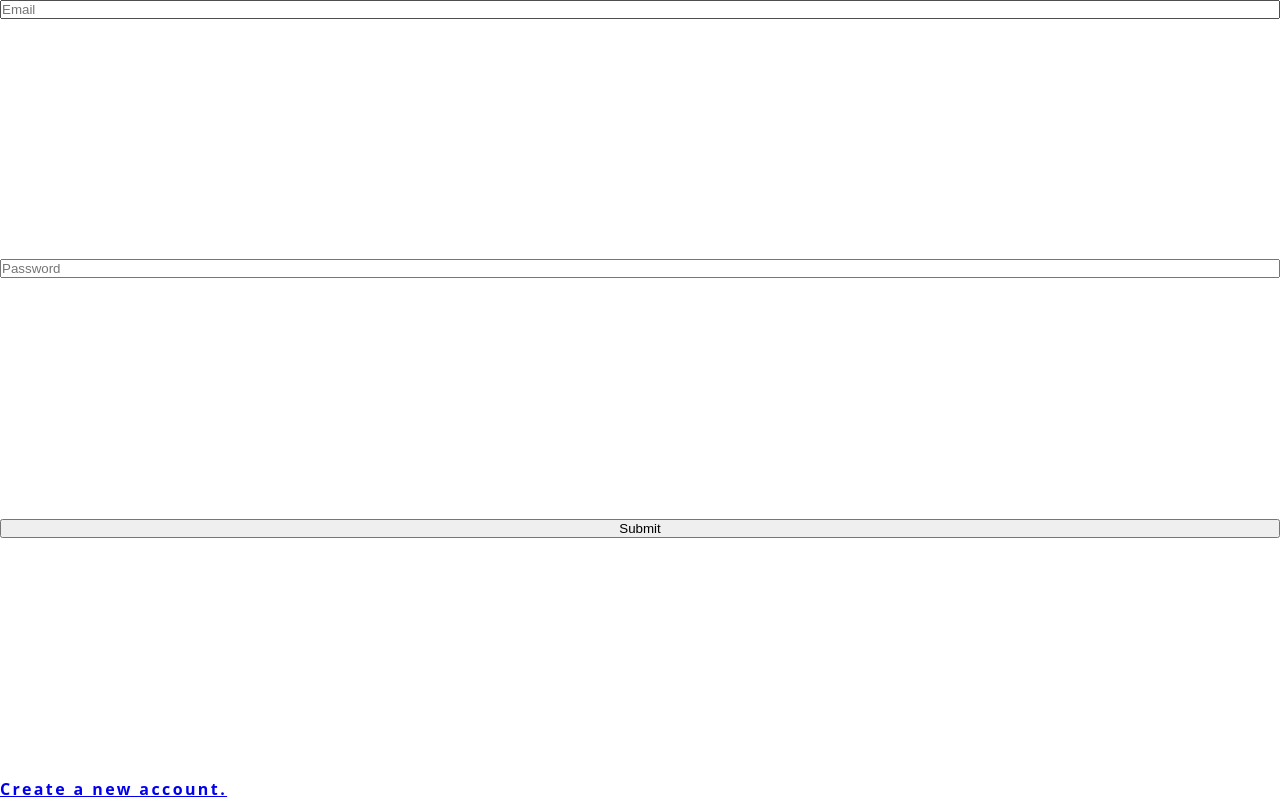
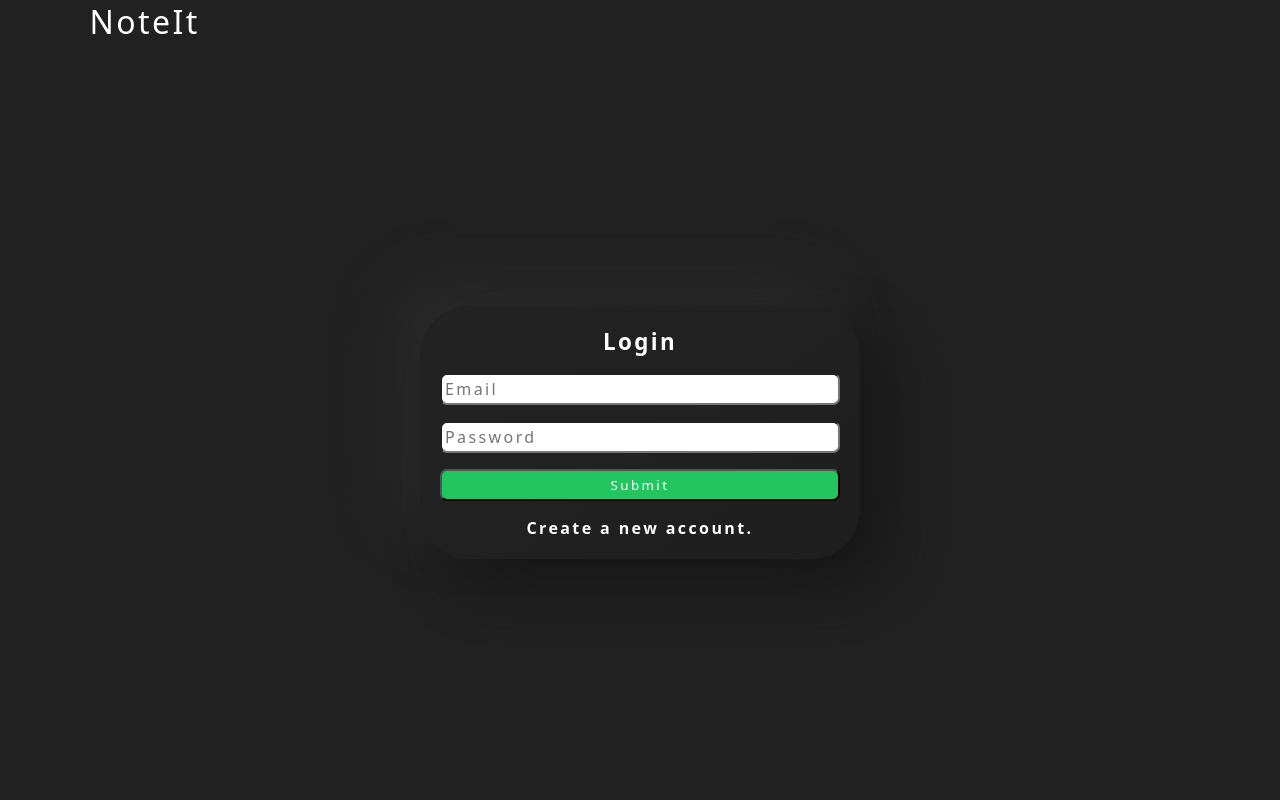
Before and after one commit to Siddhant51/note-it-frontend, a React (Create React App) app: page /login in a window 1280 px wide. Built offline with nearby package versions, Linux system fonts and the light colour scheme; the HTML template or start-up script is replaced by a standard one.

Commit message:
Login, Register css

```diff
--- a/src/components/Create.js
+++ b/src/components/Create.js
@@ -51,7 +51,7 @@ const Create = ({
   };
 
   return (
-    <form onSubmit={handleSubmit}>
+    <form className="inner" onSubmit={handleSubmit}>
       <div className={theme == "Dark" ? "light-input" : "dark-input"}>
         <select
           className={
--- a/src/components/Topbar.js
+++ b/src/components/Topbar.js
@@ -15,12 +15,28 @@ const Topbar = ({ openCreateModal, setToken, theme, setTheme }) => {
         {theme == "Dark" ? (
           <BsFillSunFill
             className="btn-light"
-            onClick={() => setTheme("Light")}
+            onClick={() => {
+              setTheme("Light");
+              localStorage.setItem("theme", "Light");
+            }}
           />
         ) : (
-          <BiSolidMoon className="btn-dark" onClick={() => setTheme("Dark")} />
+          <BiSolidMoon
+            className="btn-dark"
+            onClick={() => {
+              setTheme("Dark");
+              localStorage.setItem("theme", "Dark");
+            }}
+          />
         )}
-        <div onClick={() => setToken()} className="logout-button">
+        <div
+          onClick={() => {
+            setToken();
+            localStorage.removeItem("token");
+            localStorage.removeItem("theme");
+          }}
+          className="logout-button"
+        >
           Logout
         </div>
       </div>
--- a/src/components/Update.js
+++ b/src/components/Update.js
@@ -86,7 +86,7 @@ const Update = ({
   };
 
   return (
-    <form onSubmit={handleSubmit}>
+    <form className="inner" onSubmit={handleSubmit}>
       <div className={theme == "Dark" ? "light-input" : "dark-input"}>
         <select
           className={
--- a/src/index.css
+++ b/src/index.css
@@ -1,6 +1,8 @@
 *{
   margin: 0;
   padding: 0;
+  letter-spacing: 0.15rem;
+  font-family:var(--font-family);
 }
 
 :root {
@@ -15,9 +17,62 @@
   --background-dark: #212121;
   --font-dark: black;
   --font-light: #ffffff;
-  --create-color: #28a745;
-  --update-color: #17a2b8;
-  --delete-color: #dc3545;
+}
+
+.header{
+  height: 8vh;
+  padding-left: 7%;
+  background-color: var(--background-dark);
+  box-shadow:  26px 26px 52px #171717, -26px -26px 52px #2b2b2b;
+  color: var(--font-light);
+  align-items: center;
+  font-weight:500;
+  font-size:xx-large;
+}
+
+.body{
+  background-color: var(--background-dark);
+  color: var(--font-light);
+  height: 92vh;
+  width: 100%;
+  display: flex;
+  justify-content: center;
+  align-items: center;
+}
+.outer{
+  display: flex;
+  flex-direction: column;
+  width: 400px;
+  padding: 20px;
+  border-radius: 50px;
+  background: linear-gradient(145deg, #232323, #1e1e1e);
+  box-shadow:  26px 26px 52px #171717, -26px -26px 52px #2b2b2b;
+  gap: 1rem;
+}
+.outer .title{
+  font-size: 1.4rem;
+  text-align: center;
+}
+.outer input{
+  font-size: 1rem;
+  padding: 3px;
+  border-radius: 7px;
+}
+.btn{
+  text-align: center;
+  background-color: var(--finance-color);
+  padding: 5px;
+  border-radius: 7px;
+  color: var(--font-light);
+}
+.link {
+  text-align: center;
+  color: var(--font-light);
+  text-decoration: none;
+  cursor: pointer;
+}
+.btn:hover, .link:hover {
+  color: gray;
 }
 
 /* .light-font{
@@ -280,13 +335,13 @@ main:hover .note:not(:hover){
   padding: 1rem;
 }
 
-form{
+.inner{
   display: flex;
   height: 100%;
   flex-direction: column;
   justify-content: space-between;
 }
-form .light-input, .dark-input{
+.inner .light-input, .dark-input{
   display: flex;
   flex-direction: column;
 }
--- a/src/pages/Home.js
+++ b/src/pages/Home.js
@@ -13,7 +13,7 @@ const BASE_URL = "http://localhost:3001";
 const Home = ({ token, setToken }) => {
   const { type } = useParams();
 
-  const [theme, setTheme] = useState("Light");
+  const [theme, setTheme] = useState(localStorage.getItem("theme") || "Dark");
 
   const [notes, setNotes] = useState([]);
 
--- a/src/pages/Login.js
+++ b/src/pages/Login.js
@@ -21,6 +21,7 @@ const Login = ({ setToken }) => {
         console.log(res);
         setToken(res.data.token);
         localStorage.setItem("token", res.data.token);
+        localStorage.setItem("theme", "Dark");
         navigate("/", { replace: true });
       })
       .catch((err) => {
@@ -29,7 +30,11 @@ const Login = ({ setToken }) => {
   };
 
   return (
-    <form onSubmit={handleSubmit}>
+    <>
+      <div className="header">NoteIt</div>
+      <div className="body">
+        <form className="outer" onSubmit={handleSubmit}>
+          <div className="title">Login</div>
           <input
             type="email"
             placeholder="Email"
@@ -48,9 +53,15 @@ const Login = ({ setToken }) => {
               setFormData({ ...formData, password: event.target.value })
             }
           />
-      <button type="submit">Submit</button>
-      <Link to="/register">Create a new account.</Link>
+          <button className="btn" type="submit">
+            Submit
+          </button>
+          <Link to="/register" className="link">
+            Create a new account.
+          </Link>
         </form>
+      </div>
+    </>
   );
 };
 
--- a/src/pages/Register.js
+++ b/src/pages/Register.js
@@ -35,7 +35,11 @@ const Register = () => {
   };
 
   return (
-    <form onSubmit={handleSubmit}>
+    <>
+      <div className="header">NoteIt</div>
+      <div className="body">
+        <form className="outer" onSubmit={handleSubmit}>
+          <div className="title">Register</div>
           <input
             type="text"
             placeholder="Userame"
@@ -63,9 +67,15 @@ const Register = () => {
               setFormData({ ...formData, password: event.target.value })
             }
           />
-      <button type="submit">Submit</button>
-      <Link to="/login">Already have an account.</Link>
+          <button className="btn" type="submit">
+            Submit
+          </button>
+          <Link to="/login" className="link">
+            Already have an account.
+          </Link>
         </form>
+      </div>
+    </>
   );
 };
 
```
Lines whose indentation alone changed are shown as unchanged.
